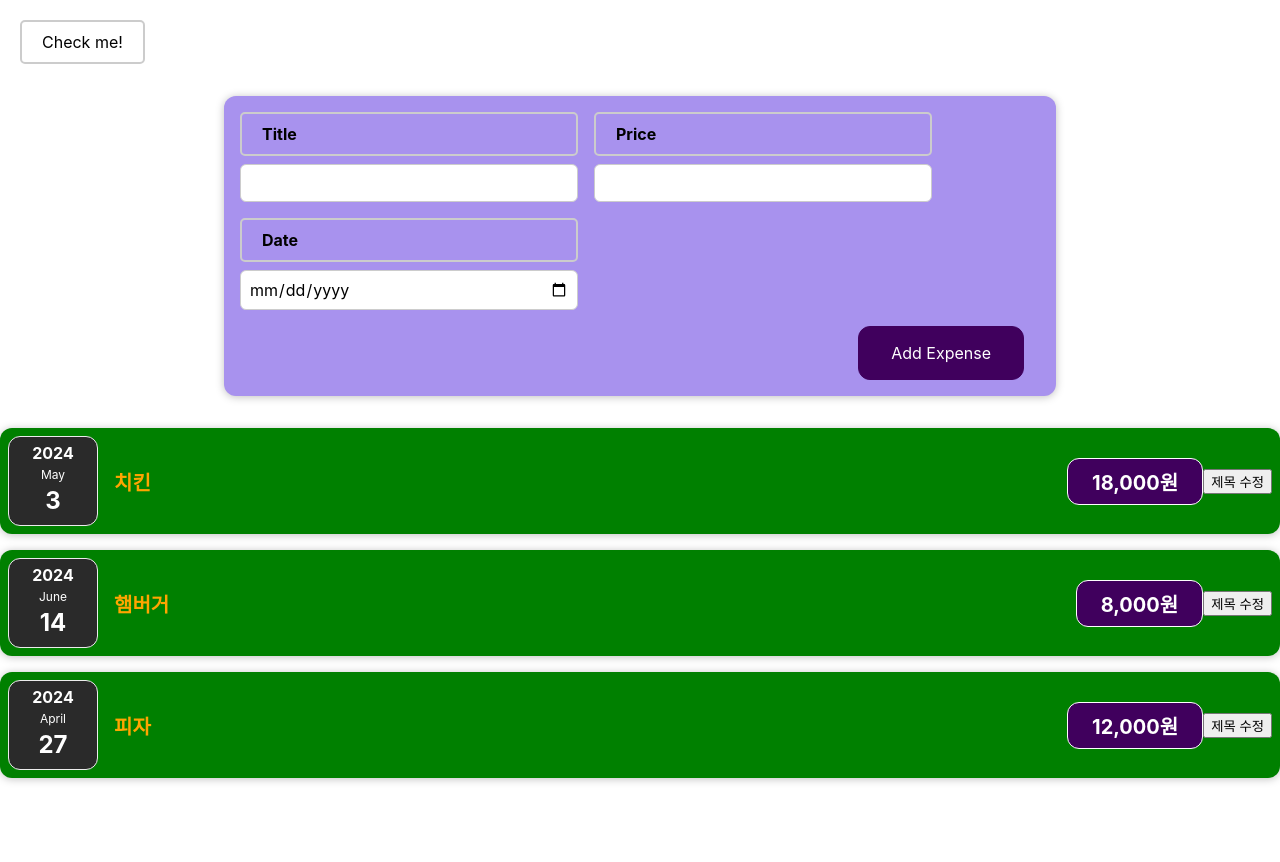
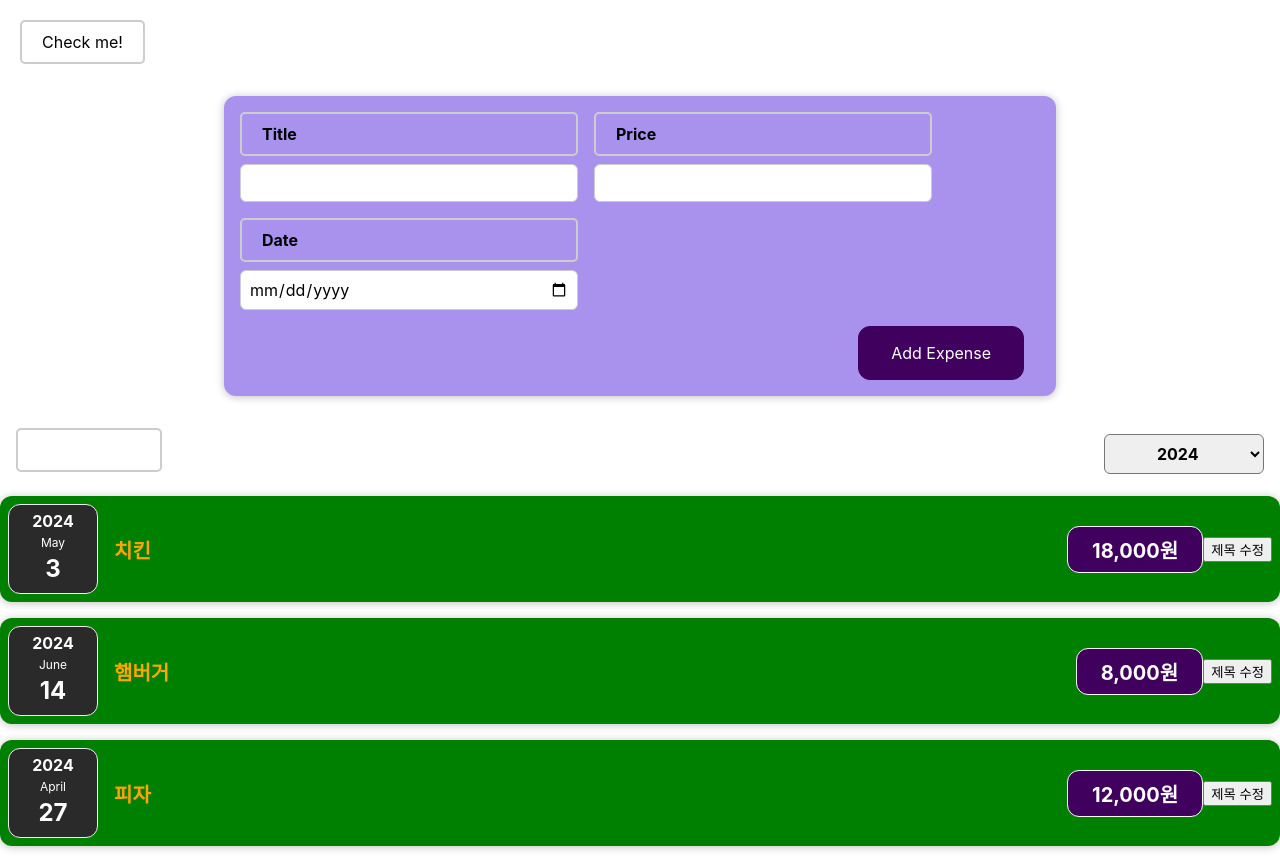
Before and after one commit to chanhee7/react-study202406, a React (Create React App) app: page / in a window 1280 px wide. Before the commit the page ends 800 px from the top, so only its background shows below. Built offline with nearby package versions, Linux system fonts and the light colour scheme.

Commit message:
# 필터된 연도 끌어올리기

```diff
--- /dev/null
+++ b/src/components/expenses/ExpenseFilter.css
@@ -0,0 +1,24 @@
+.expenses-filter {
+  color: white;
+  padding: 0 1rem;
+}
+
+.expenses-filter__control {
+  display: flex;
+  width: 100%;
+  align-items: center;
+  justify-content: space-between;
+  margin: 1rem 0;
+}
+
+.expenses-filter label {
+  font-weight: bold;
+  margin-bottom: 0.5rem;
+}
+
+.expenses-filter select {
+  font: inherit;
+  padding: 0.5rem 3rem;
+  font-weight: bold;
+  border-radius: 6px;
+}
--- /dev/null
+++ b/src/components/expenses/ExpenseFilter.js
@@ -0,0 +1,29 @@
+import React from "react";
+import './ExpenseFilter.css';
+
+const ExpenseFilter = ({ onChangeFilter }) => {
+
+  const changeYearHandler = e => {
+    const selectedYear = e.target.value;
+
+    onChangeFilter(selectedYear);
+  }
+
+  return (
+    <div className="expenses-filter">
+      <div className="expenses-filter__control">
+        <label>Filter by year</label>
+        <select onChange={changeYearHandler}>
+          <option value="2024">2024</option>
+          <option value="2023">2023</option>
+          <option value="2022">2022</option>
+          <option value="2021">2021</option>
+          <option value="2020">2020</option>
+          <option value="2019">2019</option>
+        </select>
+      </div>
+    </div>
+  );
+};
+
+export default ExpenseFilter;
--- a/src/components/expenses/ExpenseList.js
+++ b/src/components/expenses/ExpenseList.js
@@ -1,9 +1,20 @@
 import React from "react";
 import Expenseltem from "./Expenseltem";
+import ExpenseFilter from "./ExpenseFilter";
 
 const ExpenseList = ({ expenses }) => {
+
+  const onFilterChange = (filteredYear) => {
+
+    // ExpenseFilter에 있는 선택된 연도값을 여기서 출력
+    console.log('ExpenseList: ', filteredYear);
+  }
+
   return (
     <div className="expenses">
+
+      <ExpenseFilter onChangeFilter={onFilterChange} />
+
       <Expenseltem
         title={expenses[0].title}
         price={expenses[0].price}
```
